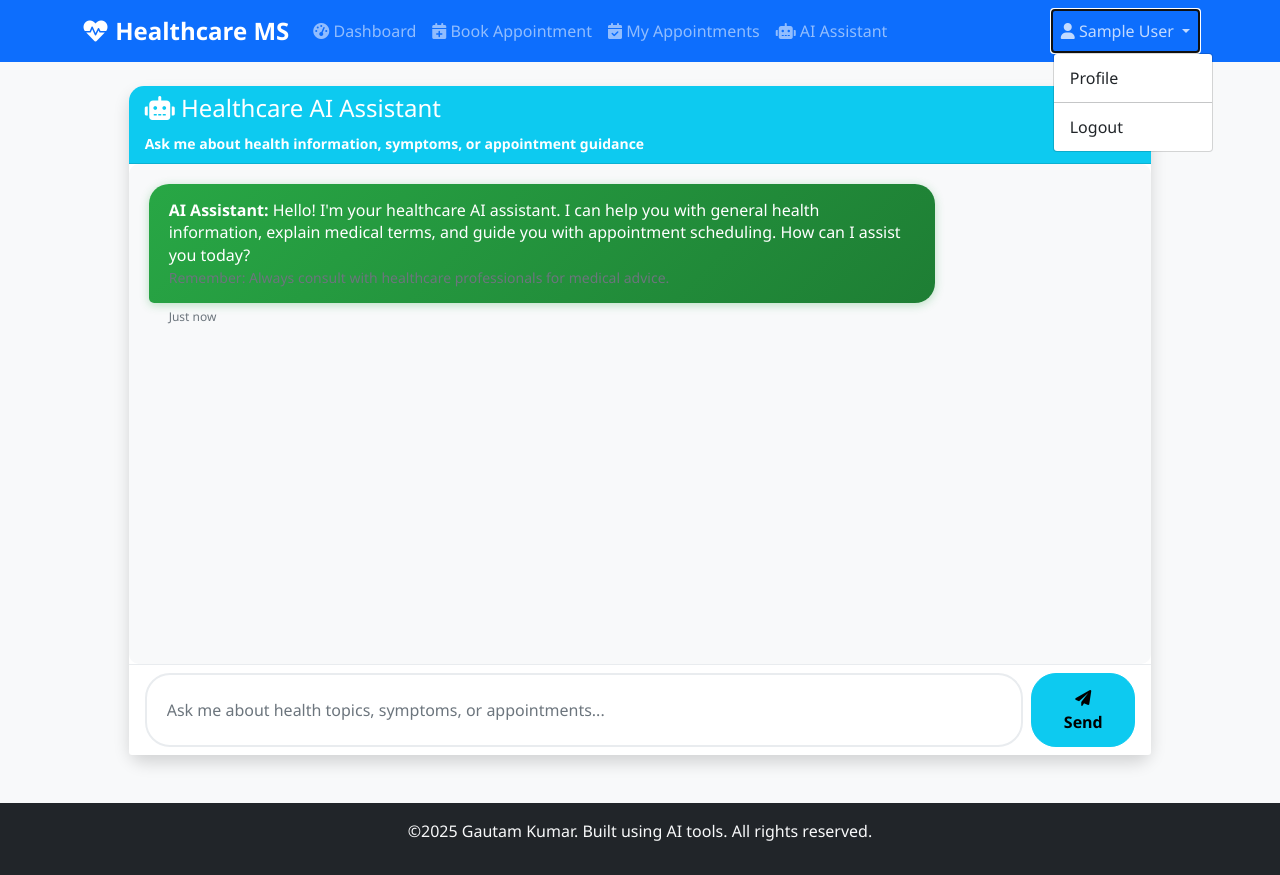
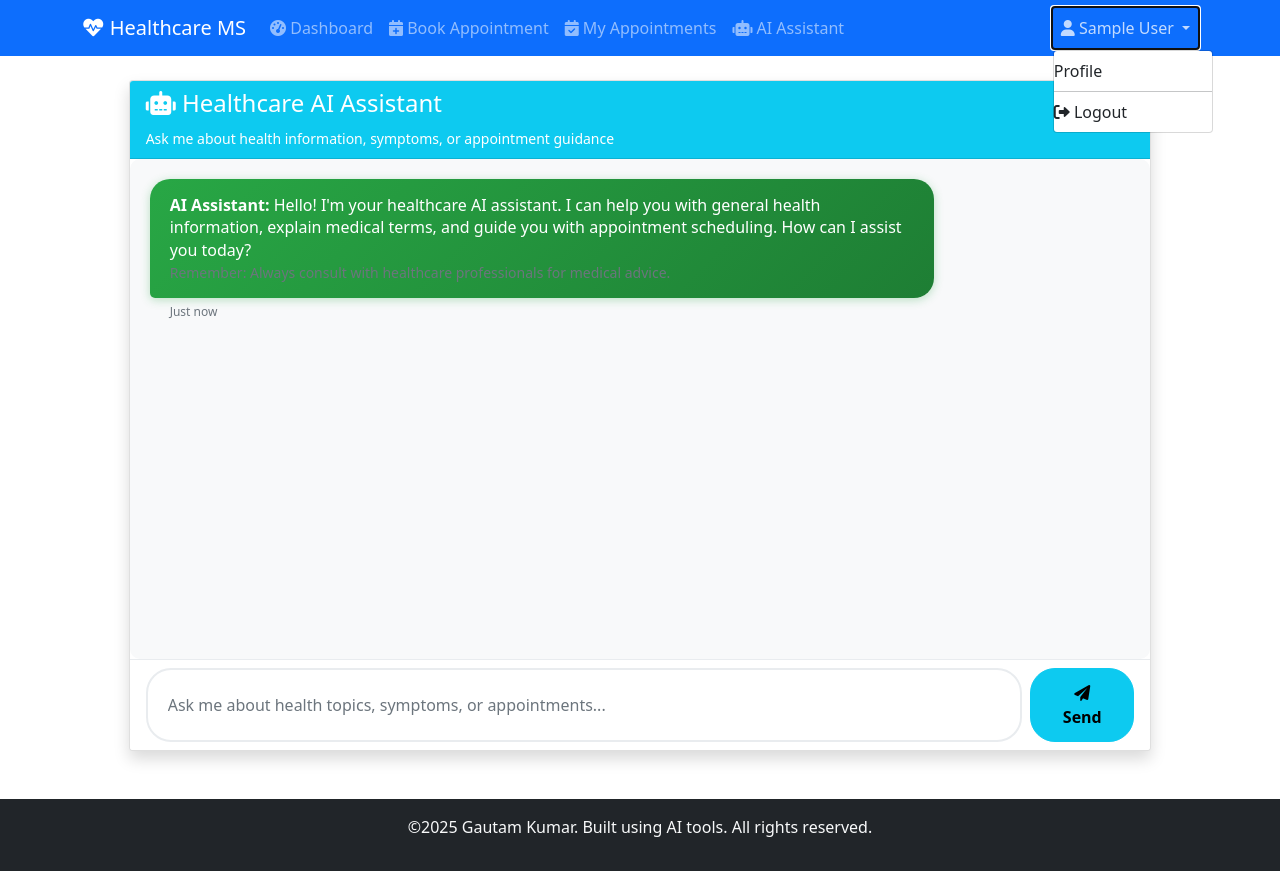
Before and after one commit to gautam-oss/Healthcare_Management_System, a Django app: page /chatbot/ in a window 1280 px wide, after a click that opens the changed part. Run offline with Django 5.2, Linux system fonts and the light colour scheme; the visitor is signed in with stand-in values (Sample User, id 1); some libraries are stand-ins or nearby versions.

Commit message:
fix logout error

```diff
--- a/static/css/style.css
+++ b/static/css/style.css
@@ -1,95 +1,37 @@
-/* Main CSS for Healthcare Management System */
+/* Add this to your static/css/style.css file */
 
-/* General Styles */
-body {
-    background-color: #f8f9fa;
-    font-family: 'Segoe UI', Tahoma, Geneva, Verdana, sans-serif;
+/* Style the logout button to look like a dropdown item */
+.dropdown-item button {
+    background: none;
+    border: none;
+    width: 100%;
+    text-align: left;
+    padding: 0.375rem 1.5rem;
+    color: #212529;
+    text-decoration: none;
+    display: block;
+    clear: both;
+    font-weight: 400;
+    line-height: 1.5;
+    white-space: nowrap;
 }
 
-/* Card Styles */
-.card {
-    border: none;
-    border-radius: 15px;
-    transition: transform 0.2s ease-in-out;
+.dropdown-item button:hover {
+    color: #1e2125;
+    background-color: #e9ecef;
 }
 
-.card:hover {
-    transform: translateY(-2px);
+.dropdown-item button:focus {
+    color: #1e2125;
+    background-color: #e9ecef;
+    outline: 0;
 }
 
-.card-header {
-    border-radius: 15px 15px 0 0 !important;
-    font-weight: 600;
+/* Remove form margin in dropdown */
+.dropdown-menu form {
+    margin: 0;
 }
 
-/* Button Styles */
-.btn {
-    border-radius: 8px;
-    font-weight: 500;
-    transition: all 0.3s ease;
+.dropdown-menu .dropdown-item {
+    padding: 0;
 }
-
-.btn:hover {
-    transform: translateY(-1px);
-    box-shadow: 0 4px 8px rgba(0,0,0,0.1);
-}
-
-/* Navigation */
-.navbar-brand {
-    font-weight: 700;
-    font-size: 1.5rem;
-}
-
-/* Form Styles */
-.form-control, .form-select {
-    border-radius: 8px;
-    border: 2px solid #e9ecef;
-    transition: border-color 0.3s ease;
-}
-
-.form-control:focus, .form-select:focus {
-    border-color: #0d6efd;
-    box-shadow: 0 0 0 0.2rem rgba(13, 110, 253, 0.25);
-}
-
-/* Dashboard Cards */
-.dashboard-card {
-    background: linear-gradient(135deg, #667eea 0%, #764ba2 100%);
-    color: white;
-    border-radius: 15px;
-    padding: 2rem;
-    margin-bottom: 1rem;
-}
-
-/* Alert Styles */
-.alert {
-    border-radius: 10px;
-    border: none;
-}
-
-/* Badge Styles */
-.badge {
-    border-radius: 50px;
-    padding: 0.5em 1em;
-}
-
-/* Animation Classes */
-.fade-in {
-    animation: fadeIn 0.5s ease-in;
-}
-
-@keyframes fadeIn {
-    from { opacity: 0; transform: translateY(20px); }
-    to { opacity: 1; transform: translateY(0); }
-}
-
-/* Responsive Design */
-@media (max-width: 768px) {
-    .container {
-        padding: 0 15px;
-    }
-
-    .card {
-        margin-bottom: 1rem;
-    }
-}
--- a/templates/navbar.html
+++ b/templates/navbar.html
@@ -42,7 +42,15 @@
                         <ul class="dropdown-menu">
                             <li><a class="dropdown-item" href="{% url 'users:dashboard' %}">Profile</a></li>
                             <li><hr class="dropdown-divider"></li>
-                            <li><a class="dropdown-item" href="{% url 'users:logout' %}">Logout</a></li>
+                            <li>
+                                <!-- Fixed logout form -->
+                                <form method="post" action="{% url 'users:logout' %}" class="d-inline">
+                                    {% csrf_token %}
+                                    <button type="submit" class="dropdown-item">
+                                        <i class="fas fa-sign-out-alt"></i> Logout
+                                    </button>
+                                </form>
+                            </li>
                         </ul>
                     </li>
                 </ul>
--- a/users/urls.py
+++ b/users/urls.py
@@ -6,7 +6,7 @@ app_name = 'users'
 
 urlpatterns = [
     path('login/', auth_views.LoginView.as_view(template_name='users/login.html'), name='login'),
-    path('logout/', auth_views.LogoutView.as_view(http_method_names=['get', 'post']), name='logout'),
+    path('logout/', auth_views.LogoutView.as_view(), name='logout'),
     path('register/patient/', views.register_patient, name='register_patient'),
     path('register/doctor/', views.register_doctor, name='register_doctor'),
     path('dashboard/', views.dashboard, name='dashboard'),
```
Also changed, not shown: users/views.py (+7 -1 lines), Healthcare_Management_System/settings.py (line endings or trailing spaces).
